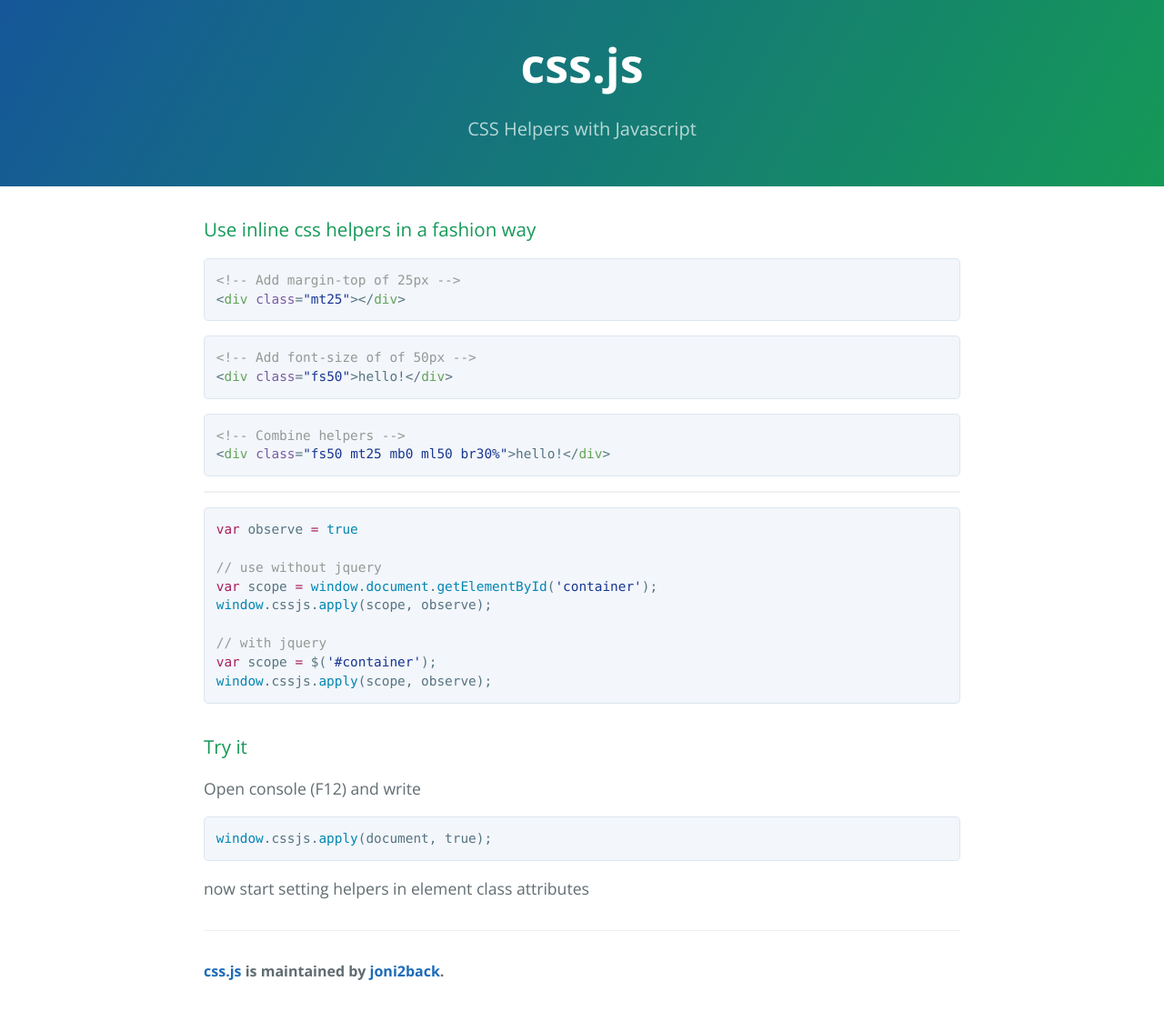
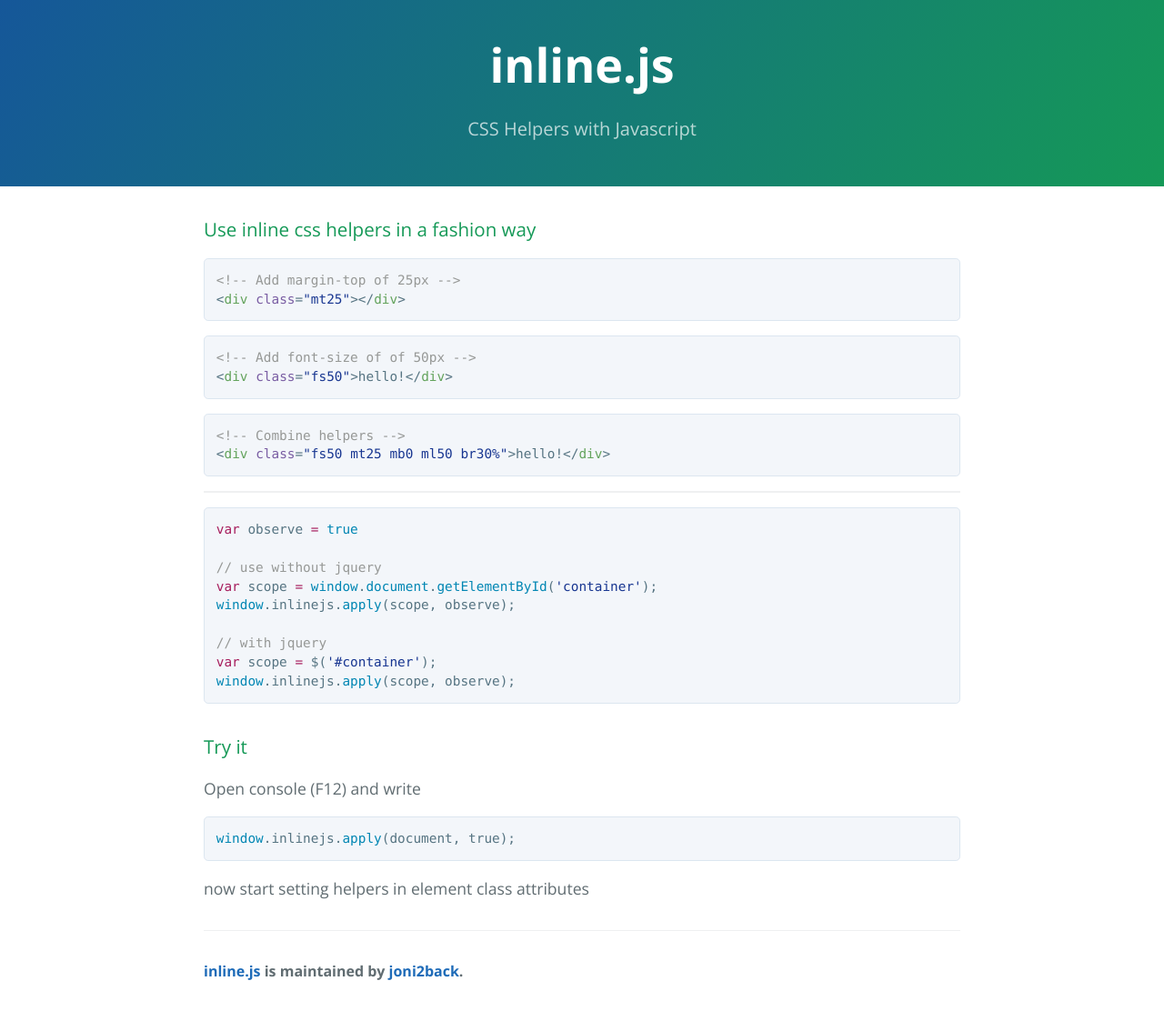
Before and after one commit to joni2back/inline.js, a plain HTML site: page index.html in a window 1280 px wide. Shown: the whole page at 91% size. Drawn offline with nearby package versions, Linux system fonts and the light colour scheme.

Commit message:
rename app, refactor

```diff
--- a/index.html
+++ b/index.html
@@ -2,17 +2,17 @@
 <html lang="en-us">
   <head>
     <meta charset="UTF-8">
-    <title>css.js by joni2back</title>
+    <title>inline.js by joni2back</title>
     <meta name="viewport" content="width=device-width, initial-scale=1">
     <link rel="stylesheet" type="text/css" href="stylesheets/normalize.css" media="screen">
     <link href='http://fonts.googleapis.com/css?family=Open+Sans:400,700' rel='stylesheet' type='text/css'>
     <link rel="stylesheet" type="text/css" href="stylesheets/stylesheet.css" media="screen">
     <link rel="stylesheet" type="text/css" href="stylesheets/github-light.css" media="screen">
-    <script type="text/javascript" src="https://cdn.rawgit.com/joni2back/css.js/master/css.js"></script>
+    <script type="text/javascript" src="https://cdn.rawgit.com/joni2back/inline.js/master/inline.js"></script>
   </head>
   <body>
     <section class="page-header">
-      <h1 class="project-name">css.js</h1>
+      <h1 class="project-name">inline.js</h1>
       <h2 class="project-tagline">CSS Helpers with Javascript</h2>
     </section>
 
@@ -35,21 +35,21 @@
 
 <span class="pl-c">// use without jquery</span>
 <span class="pl-k">var</span> scope <span class="pl-k">=</span> <span class="pl-c1">window</span>.<span class="pl-c1">document</span>.<span class="pl-c1">getElementById</span>(<span class="pl-s"><span class="pl-pds">'</span>container<span class="pl-pds">'</span></span>);
-<span class="pl-c1">window</span>.cssjs.<span class="pl-c1">apply</span>(scope, observe);
+<span class="pl-c1">window</span>.inlinejs.<span class="pl-c1">apply</span>(scope, observe);
 
 <span class="pl-c">// with jquery</span>
 <span class="pl-k">var</span> scope <span class="pl-k">=</span> $(<span class="pl-s"><span class="pl-pds">'</span>#container<span class="pl-pds">'</span></span>);
-<span class="pl-c1">window</span>.cssjs.<span class="pl-c1">apply</span>(scope, observe);</pre></div>
+<span class="pl-c1">window</span>.inlinejs.<span class="pl-c1">apply</span>(scope, observe);</pre></div>
 
       <h3><a id="use-inline-css-helpers-in-a-fashion-way" class="anchor" href="#use-inline-css-helpers-in-a-fashion-way" aria-hidden="true"><span class="octicon octicon-link"></span></a>Try it</h3>
 
       <p>Open console (F12) and write</p>
 
-      <div class="highlight highlight-js"><pre><span class="pl-c1">window</span>.cssjs.<span class="pl-c1">apply</span>(document, true);</pre></div></pre></div>
+      <div class="highlight highlight-js"><pre><span class="pl-c1">window</span>.inlinejs.<span class="pl-c1">apply</span>(document, true);</pre></div></pre></div>
       <p>now start setting helpers in element class attributes</p>
 
       <footer class="site-footer">
-        <span class="site-footer-owner"><a href="https://github.com/joni2back/css.js">css.js</a> is maintained by <a href="https://github.com/joni2back">joni2back</a>.</span>
+        <span class="site-footer-owner"><a href="https://github.com/joni2back/inline.js">inline.js</a> is maintained by <a href="https://github.com/joni2back">joni2back</a>.</span>
       </footer>
 
     </section>
```
Also changed, not shown: params.json (+1 -1 lines).
